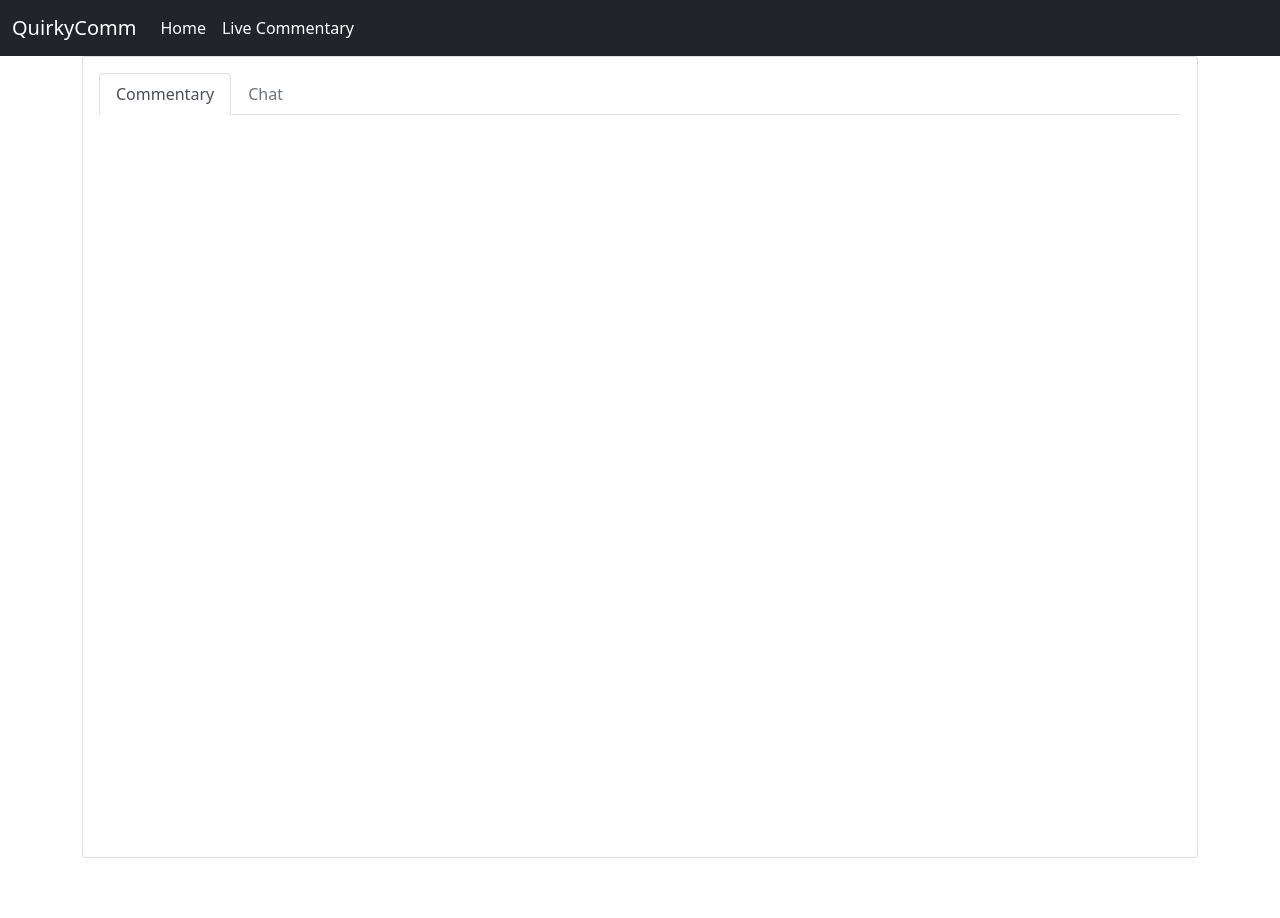
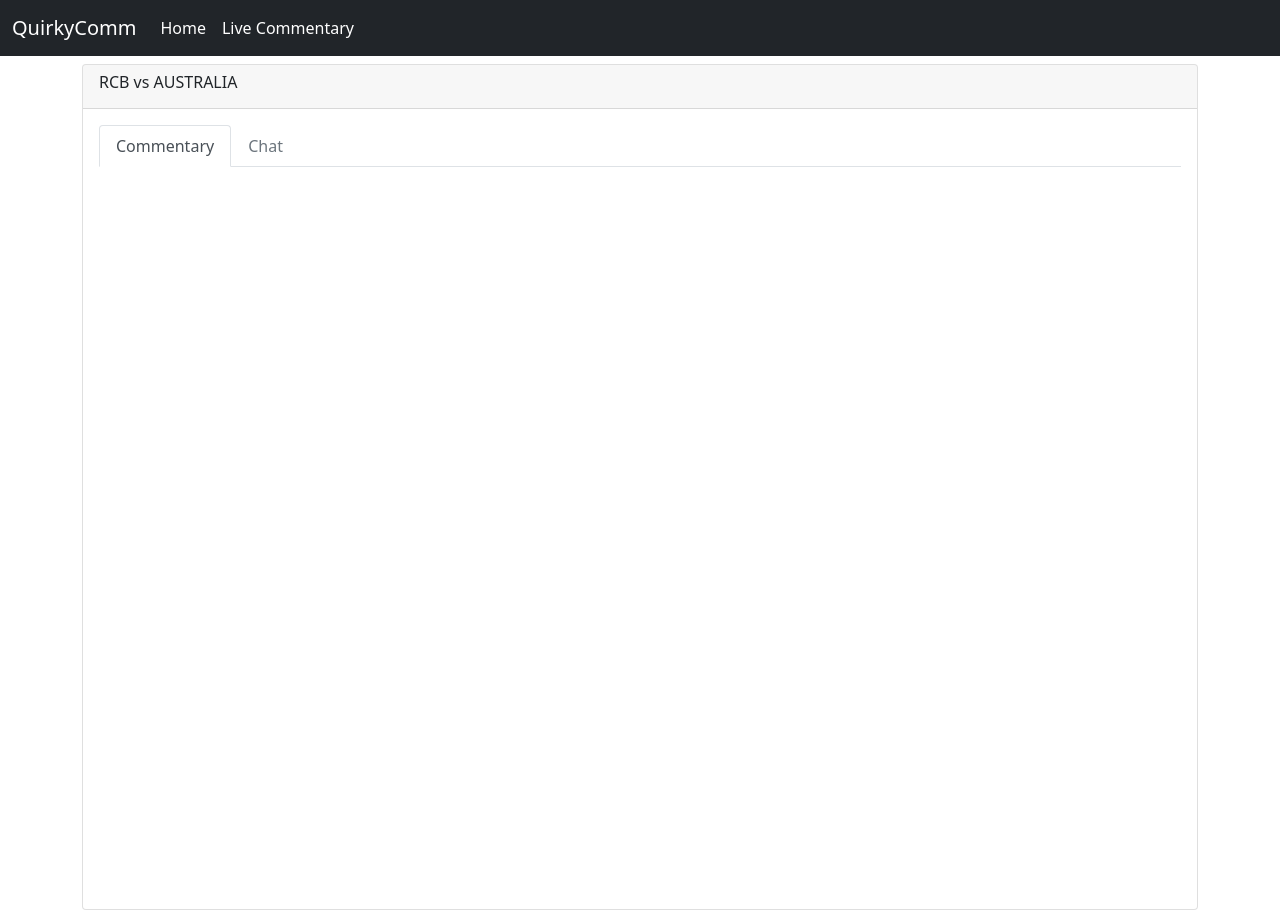
Before and after one commit to NikhilRaikar17/cricket, a Flask app: page /commentary in a window 1280 px wide. Before the commit the page ends 858 px from the top, so only its background shows below. Run offline with Flask 2, Linux system fonts and the light colour scheme.

Commit message:
small changes

```diff
--- a/templates/base.html
+++ b/templates/base.html
@@ -21,7 +21,7 @@
                 <a class="nav-link active" style="color: white;" href="{{ url_for('.home') }}">Home</a>
               </li>
               <li class="nav-item">
-                <a class="nav-link active" style="color: white;" href="{{ url_for('.commentary') }}" target="_blank">Live Commentary</a>
+                <a class="nav-link active" style="color: white;" href="{{ url_for('.commentary') }}">Live Commentary</a>
               </li>
             </ul>
           </div>
--- a/templates/commentary.html
+++ b/templates/commentary.html
@@ -5,7 +5,8 @@
 <div class="container">
   <div class="row">
     <div class="col-12">
-      <div class="card">
+      <div class="card my-2">
+        <div class="card-header"><h6>RCB vs AUSTRALIA</h6></div>
         <div class="card-body" style="height: 50em;overflow-y: auto;">
           <ul class="nav nav-tabs">
             <li class="nav-item">
@@ -129,7 +130,7 @@
     constant = constant + 0.1;
   }
 
-setInterval(fetchSummaries, 2000); // fetch data every 5 seconds
+setInterval(fetchSummaries, 8000); // fetch data every 5 seconds
 </script>
 
 {% endblock %}
```
